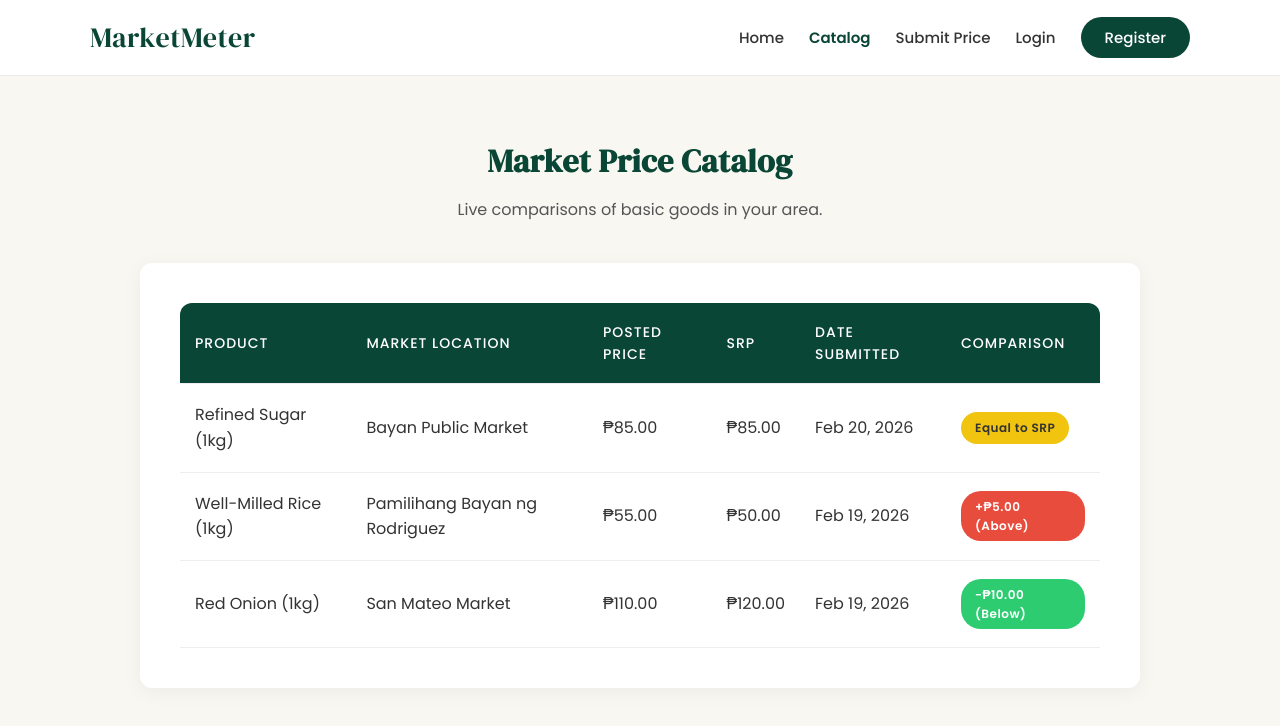
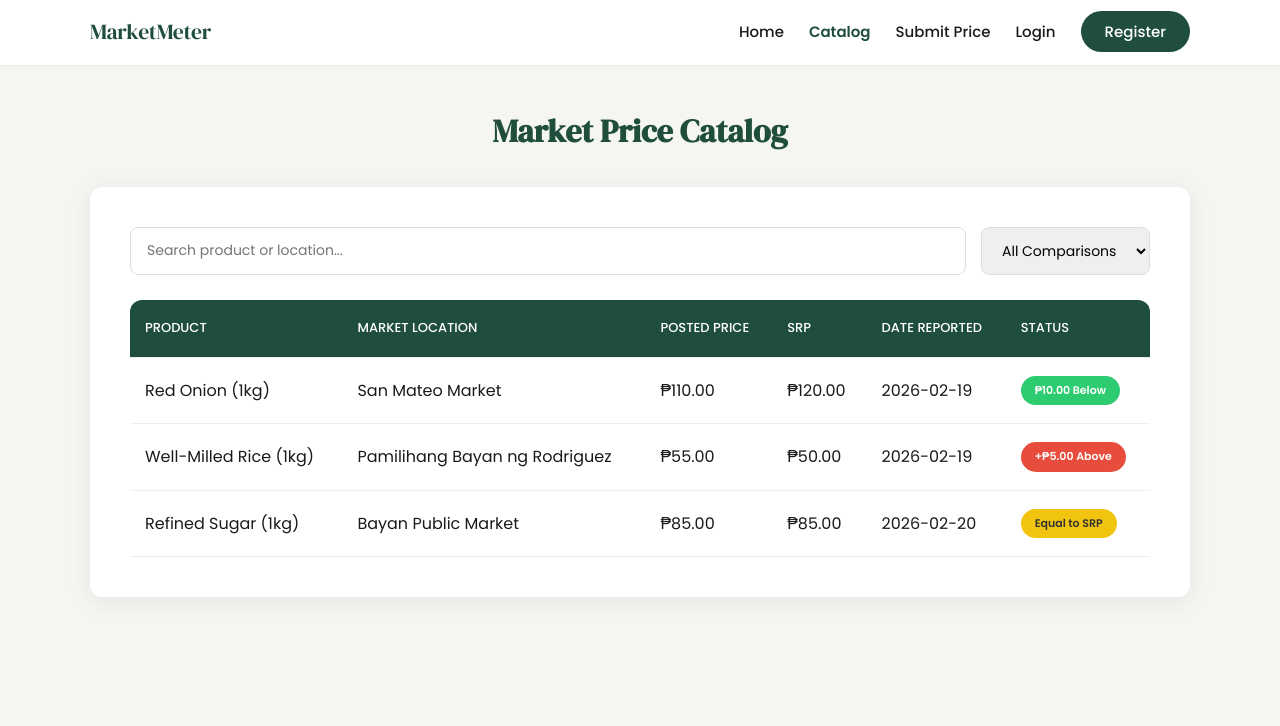
Before and after one commit to RedzerRiley/MarketMeter, a plain HTML site: page marketmeter/dashboard.html in a window 1280 px wide. Drawn offline with Linux system fonts and the light colour scheme.

Commit message:
align logo styles with home and search and filter catalog

```diff
--- a/marketmeter/dashboard.html
+++ b/marketmeter/dashboard.html
@@ -10,46 +10,36 @@
   <link href="https://fonts.googleapis.com/css2?family=DM+Serif+Display&family=Poppins:wght@300;400;500;600&display=swap" rel="stylesheet" />
 
   <style>
-    :root { --primary-green: #0a4635; --warm-bg: #f9f7f2; --dark-text: #333333; }
-    body { font-family: 'Poppins', sans-serif; background-color: var(--warm-bg); margin: 0; color: var(--dark-text); line-height: 1.6; }
-
-    h1, h2, h3 { font-family: 'DM Serif Display', serif; color: var(--primary-green); letter-spacing: 0.5px; }
+    :root { --green: #1F4E3D; --green-dark: #173D30; --bg: #F5F5F2; --text: #1A1A1A; }
+    body { font-family: 'Poppins', sans-serif; background-color: var(--bg); margin: 0; color: var(--text); line-height: 1.6; }
 
     header.navbar { background-color: #ffffff; padding: 15px 20px; border-bottom: 1px solid #eaeaea; position: sticky; top: 0; z-index: 100; }
     .nav-inner { display: flex; justify-content: space-between; align-items: center; max-width: 1100px; margin: 0 auto; width: 100%; }
-
-    .logo {
-      font-family: 'DM Serif Display', serif;
-      font-size: 28px;
-      color: var(--primary-green) !important;
-      letter-spacing: 0.5px;
-      text-decoration: none;
-      margin: 0;
-      font-weight: normal;
-    }
+    .logo { font-family: 'DM Serif Display', serif; font-size: 1.35rem; color: var(--green); letter-spacing: -0.01em; text-decoration: none; margin: 0; }
 
     .nav-links { list-style: none; display: flex; gap: 25px; margin: 0; padding: 0; align-items: center; }
-    .nav-links li a { color: var(--dark-text); text-decoration: none; font-weight: 500; font-size: 15px; transition: color 0.3s; }
-    .nav-links li a:hover { color: var(--primary-green); }
-    .nav-register { background-color: var(--primary-green); color: white !important; padding: 10px 24px; border-radius: 30px; font-weight: 600; transition: background-color 0.3s; }
-    .nav-register:hover { background-color: #145a46; }
+    .nav-links li a { color: var(--text); text-decoration: none; font-weight: 500; font-size: 15px; transition: color 0.3s; }
+    .nav-links li a:hover { color: var(--green); }
+    .nav-register { background-color: var(--green); color: white !important; padding: 10px 24px; border-radius: 30px; font-weight: 600; }
 
-    .main-content { padding: 60px 20px; }
-    .container { max-width: 1000px; margin: 0 auto; }
-    .section-header { text-align: center; margin-bottom: 40px; }
-    .section-header h2 { margin-bottom: 10px; font-size: 32px; margin-top: 0; }
-    .section-header p { color: #555; margin: 0; }
+    .main-content { padding: 40px 20px; }
+    .container { max-width: 1100px; margin: 0 auto; }
+    .section-header { text-align: center; margin-bottom: 30px; }
+    .section-header h2 { font-family: 'DM Serif Display', serif; color: var(--green); font-size: 32px; margin: 0; }
 
-    .card-container { background: white; padding: 40px; border-radius: 12px; box-shadow: 0 4px 20px rgba(0,0,0,0.05); }
+    .controls-container { display: flex; gap: 15px; margin-bottom: 25px; flex-wrap: wrap; }
+    .search-input, .filter-select { padding: 12px 16px; border: 1px solid #ddd; border-radius: 8px; font-family: 'Poppins', sans-serif; font-size: 14px; }
+    .search-input { flex: 1; min-width: 250px; }
+
+    .card-container { background: white; padding: 40px; border-radius: 12px; box-shadow: 0 4px 24px rgba(31, 78, 61, 0.08); }
     .table-wrapper { overflow-x: auto; }
-    table { width: 100%; border-collapse: separate; border-spacing: 0; min-width: 700px; }
+    table { width: 100%; border-collapse: separate; border-spacing: 0; min-width: 800px; }
     th, td { padding: 18px 15px; text-align: left; border-bottom: 1px solid #eee; }
-    th { background-color: var(--primary-green); color: white; font-weight: 500; font-family: 'Poppins', sans-serif; letter-spacing: 1px; font-size: 14px; text-transform: uppercase; }
+    th { background-color: var(--green); color: white; font-weight: 500; font-size: 13px; text-transform: uppercase; }
     th:first-child { border-top-left-radius: 12px; }
     th:last-child { border-top-right-radius: 12px; }
-    tr:hover { background-color: #f9f9f9; }
 
-    .status { padding: 6px 14px; border-radius: 20px; font-size: 12px; font-weight: 700; color: white; display: inline-block; letter-spacing: 0.5px; }
+    .status { padding: 6px 14px; border-radius: 20px; font-size: 11px; font-weight: 700; color: white; display: inline-block; }
     .above-srp { background-color: #e74c3c; }
     .at-srp { background-color: #f1c40f; color: #333; }
     .below-srp { background-color: #2ecc71; }
@@ -63,7 +53,7 @@
       <nav>
         <ul class="nav-links">
           <li><a href="../index.html">Home</a></li>
-          <li><a href="dashboard.html" style="color: var(--primary-green); font-weight: 600;">Catalog</a></li>
+          <li><a href="dashboard.html" style="color: var(--green); font-weight: 600;">Catalog</a></li>
           <li><a href="submit-price.html">Submit Price</a></li>
           <li><a href="login.html">Login</a></li>
           <li><a href="register.html" class="nav-register">Register</a></li>
@@ -76,10 +66,19 @@
     <div class="container">
       <div class="section-header">
         <h2>Market Price Catalog</h2>
-        <p>Live comparisons of basic goods in your area.</p>
       </div>
 
       <div class="card-container">
+        <div class="controls-container">
+          <input type="text" id="searchInput" class="search-input" placeholder="Search product or location...">
+          <select id="filterStatus" class="filter-select">
+            <option value="all">All Comparisons</option>
+            <option value="above">Above SRP</option>
+            <option value="below">Below SRP</option>
+            <option value="equal">Equal to SRP</option>
+          </select>
+        </div>
+
         <div class="table-wrapper">
           <table>
             <thead>
@@ -88,36 +87,11 @@
                 <th>Market Location</th>
                 <th>Posted Price</th>
                 <th>SRP</th>
-                <th>Date Submitted</th>
-                <th>Comparison</th>
+                <th>Date Reported</th>
+                <th>Status</th>
               </tr>
             </thead>
-            <tbody id="priceTableBody">
-              <tr>
-                <td>Refined Sugar (1kg)</td>
-                <td>Bayan Public Market</td>
-                <td>₱85.00</td>
-                <td>₱85.00</td>
-                <td>Feb 20, 2026</td>
-                <td><span class="status at-srp">Equal to SRP</span></td>
-              </tr>
-              <tr>
-                <td>Well-Milled Rice (1kg)</td>
-                <td>Pamilihang Bayan ng Rodriguez</td>
-                <td>₱55.00</td>
-                <td>₱50.00</td>
-                <td>Feb 19, 2026</td>
-                <td><span class="status above-srp">+₱5.00 (Above)</span></td>
-              </tr>
-              <tr>
-                <td>Red Onion (1kg)</td>
-                <td>San Mateo Market</td>
-                <td>₱110.00</td>
-                <td>₱120.00</td>
-                <td>Feb 19, 2026</td>
-                <td><span class="status below-srp">-₱10.00 (Below)</span></td>
-              </tr>
-            </tbody>
+            <tbody id="priceTableBody"></tbody>
           </table>
         </div>
       </div>
@@ -135,45 +109,49 @@
         "Whole Chicken (1kg)": 200.00
     };
 
-    const formatCurrency = (amount) => `₱${parseFloat(amount).toFixed(2)}`;
-
-    const formatDate = (dateString) => {
-        return new Date(dateString).toLocaleDateString('en-US', { month: 'short', day: 'numeric', year: 'numeric' });
-    };
-
     function loadDynamicData() {
         const tableBody = document.getElementById('priceTableBody');
+        const searchQuery = document.getElementById('searchInput').value.toLowerCase();
+        const filterStatus = document.getElementById('filterStatus').value;
+        tableBody.innerHTML = '';
+
         let savedPrices = JSON.parse(localStorage.getItem('marketMeterData')) || [];
 
-        savedPrices.forEach(item => {
+        if (savedPrices.length === 0) {
+            savedPrices = [
+                { product: "Refined Sugar (1kg)", location: "Bayan Public Market", price: 85.00, date: "2026-02-20" },
+                { product: "Well-Milled Rice (1kg)", location: "Pamilihang Bayan ng Rodriguez", price: 55.00, date: "2026-02-19" },
+                { product: "Red Onion (1kg)", location: "San Mateo Market", price: 110.00, date: "2026-02-19" }
+            ];
+            localStorage.setItem('marketMeterData', JSON.stringify(savedPrices));
+        }
+
+        [...savedPrices].reverse().forEach(item => {
             const srp = srpDatabase[item.product] || 0;
-            const difference = item.price - srp;
+            const diff = item.price - srp;
+            let statusCategory = 'equal';
+            let badge = `<span class="status at-srp">Equal to SRP</span>`;
 
-            let badgeHtml = '';
-            if (difference > 0) {
-                badgeHtml = `<span class="status above-srp">+${formatCurrency(difference)} (Above)</span>`;
-            } else if (difference < 0) {
-                badgeHtml = `<span class="status below-srp">${formatCurrency(difference)} (Below)</span>`;
-            } else {
-                badgeHtml = `<span class="status at-srp">Equal to SRP</span>`;
+            if (diff > 0) {
+                statusCategory = 'above';
+                badge = `<span class="status above-srp">+₱${diff.toFixed(2)} Above</span>`;
+            } else if (diff < 0) {
+                statusCategory = 'below';
+                badge = `<span class="status below-srp">₱${Math.abs(diff).toFixed(2)} Below</span>`;
             }
 
-            const newRow = document.createElement('tr');
-            newRow.innerHTML = `
-                <td>${item.product}</td>
-                <td>${item.location}</td>
-                <td>${formatCurrency(item.price)}</td>
-                <td>${formatCurrency(srp)}</td>
-                <td>${formatDate(item.date)}</td>
-                <td>${badgeHtml}</td>
-            `;
-
-            tableBody.insertBefore(newRow, tableBody.firstChild);
+            if ((item.product.toLowerCase().includes(searchQuery) || item.location.toLowerCase().includes(searchQuery)) &&
+                (filterStatus === 'all' || filterStatus === statusCategory)) {
+                const row = document.createElement('tr');
+                row.innerHTML = `<td>${item.product}</td><td>${item.location}</td><td>₱${parseFloat(item.price).toFixed(2)}</td><td>₱${srp.toFixed(2)}</td><td>${item.date}</td><td>${badge}</td>`;
+                tableBody.appendChild(row);
+            }
         });
     }
 
+    document.getElementById('searchInput').addEventListener('input', loadDynamicData);
+    document.getElementById('filterStatus').addEventListener('change', loadDynamicData);
     window.onload = loadDynamicData;
   </script>
-
 </body>
 </html>
```
Also changed, not shown: marketmeter/submit-price.html (+60 -26 lines).
